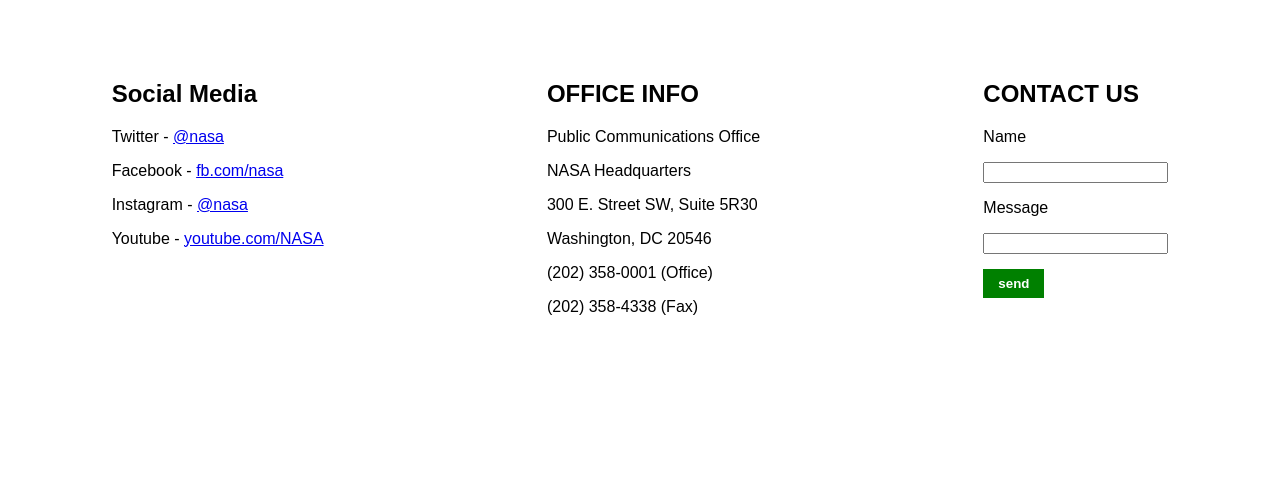
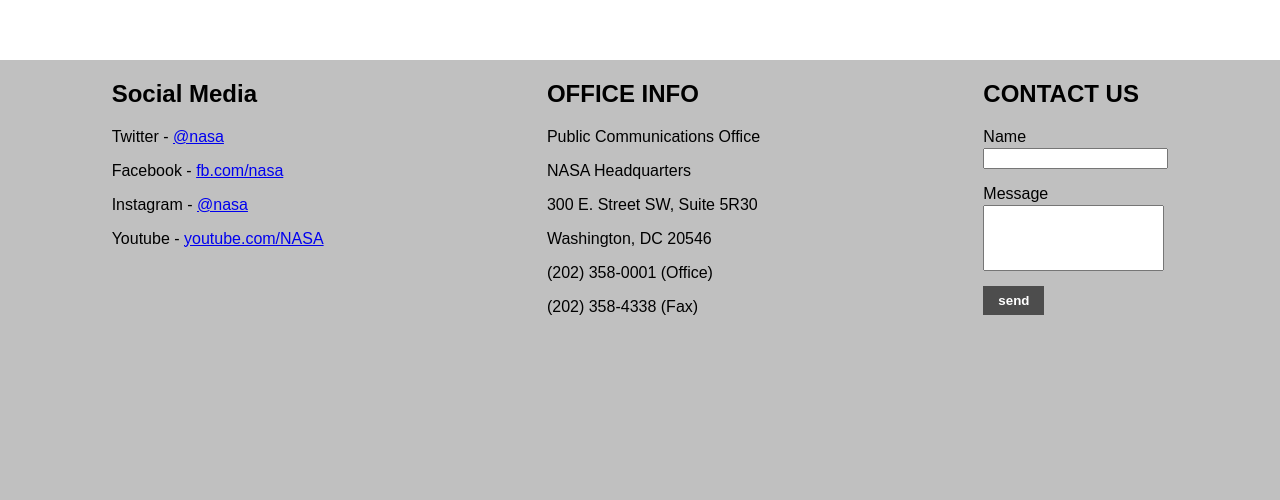
Before and after one commit to eflaatten/NASA-Page, a plain HTML site: page index.html in a window 1280 px wide. Shown: the part 390-890 px from the top of the page. Before the commit the page ends 800 px from the top, so only its background shows below. Drawn offline with Linux system fonts and the light colour scheme.

Commit message:
made some changes to text box. and second section.

```diff
--- a/index.html
+++ b/index.html
@@ -34,7 +34,7 @@
       <p>Name</p>
       <input type="text">
       <p>Message</p>
-      <input type="text">
+      <textarea rows="4" style="resize: none;"></textarea>
       <button>send</button>
     </section>
   </div>
--- a/style.css
+++ b/style.css
@@ -24,22 +24,32 @@
 
 .second-container {
   display: flex;
-  justify-content:space-around;
+  justify-content: space-around;
   margin-top: 50px;
+  height: 55%;
+  background-color: silver;
   font-family: Arial, Helvetica, sans-serif;
+
 }
 
 .second-container h2 {
   font-weight: 800;
 }
 
+.second-container p {
+  margin-bottom: 2px;
+}
+
 .second-container .contact button {
   display: flex;
   margin-top: 15px;
-  background-color: green;
+  background-color: #4d4d4d;
   border: none;
   color: white;
   padding: 7px 15px;
   font-weight: 900;
+}
 
+.second-container .contact button:hover {
+  background-color: #333333;
 }
```
